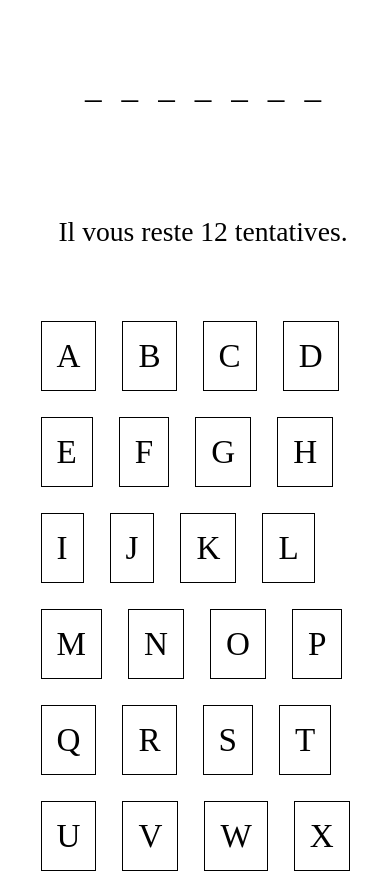
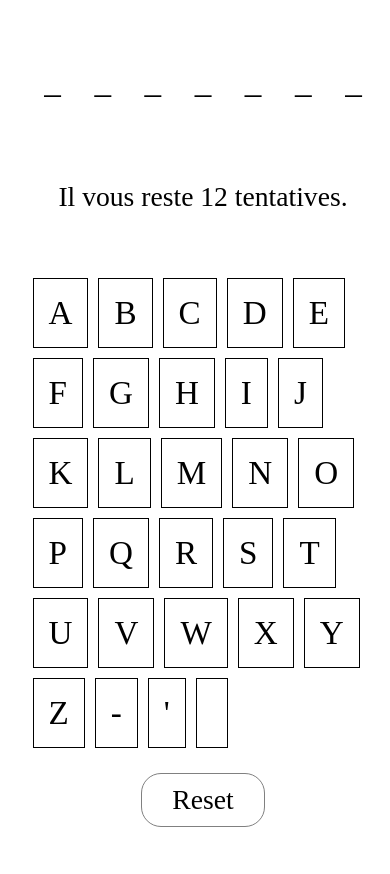
Before and after one commit to YoannLh/pendu, a plain HTML site: page index.html in a window 390 px wide. Shown: the top 874 px of the page. Drawn offline with Linux system fonts and the light colour scheme.

Commit message:
fix some problems with css for responsive

```diff
--- a/style.css
+++ b/style.css
@@ -11,12 +11,13 @@ body {
 
 #word {
   display: flex;
-  margin: 100px auto;
+  margin: auto;
 }
 
 @media (max-width: 600px) {
   #word {
-    margin: 50px auto;
+    width: 90vw;
+    margin: 50px auto 25px auto;
   }
 }
 
@@ -25,9 +26,15 @@ body {
   padding: 5px;
 }
 
+@media (max-width: 600px) {
+  #word p {
+    margin: auto;
+  }
+}
+
 #count {
   display: flex;
-  margin: 100px auto;
+  margin: auto;
 }
 
 @media (max-width: 600px) {
@@ -40,7 +47,7 @@ body {
   display: flex;
   flex-wrap: wrap;
   width: 50vw;
-  margin: 100px auto;
+  margin: auto;
 }
 
 @media (max-width: 600px) {
@@ -60,7 +67,7 @@ body {
 
 @media (max-width: 600px) {
   #letters div {
-    margin: 13px;
+    margin: 5px;
     padding: 15px;
   }
 }
```
